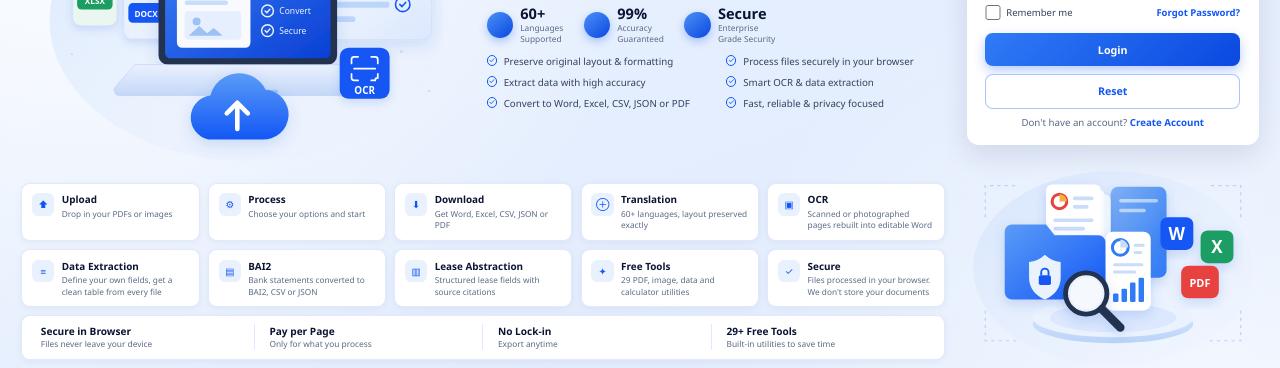
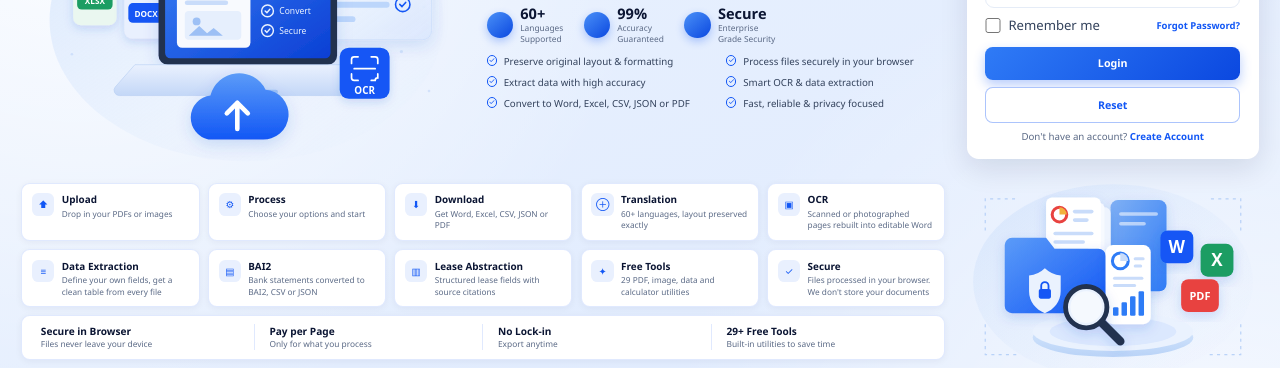
Before and after one commit to sharmapmaa-ops/lexora, a plain HTML site: page index.html in a window 1280 px wide. Shown: the part 208-576 px from the top of the page. Drawn offline with nearby package versions, Linux system fonts and the light colour scheme.

Commit message:
Add files via upload

```diff
--- a/index.html
+++ b/index.html
@@ -11,6 +11,9 @@
     <meta name="apple-mobile-web-app-status-bar-style" content="black-translucent" />
     <meta name="apple-mobile-web-app-title" content="Lexora" />
     <link rel="stylesheet" href="css/style.css">
+    <!-- Loaded last on purpose: design-system.css re-skins the whole app
+         (nav, cards, tables, buttons, footer) without touching markup. -->
+    <link rel="stylesheet" href="css/design-system.css">
 </head>
 <body>
 
```
